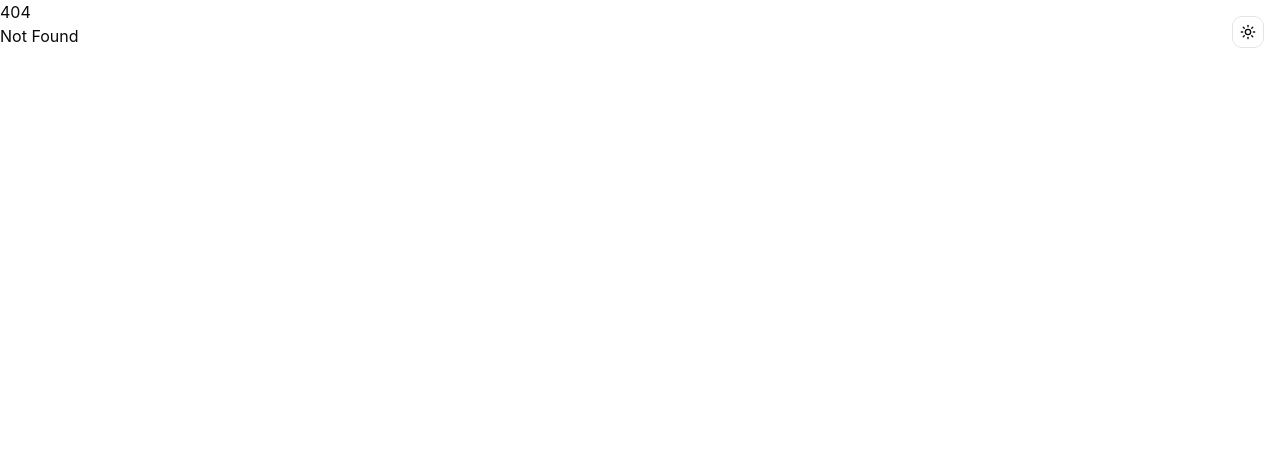
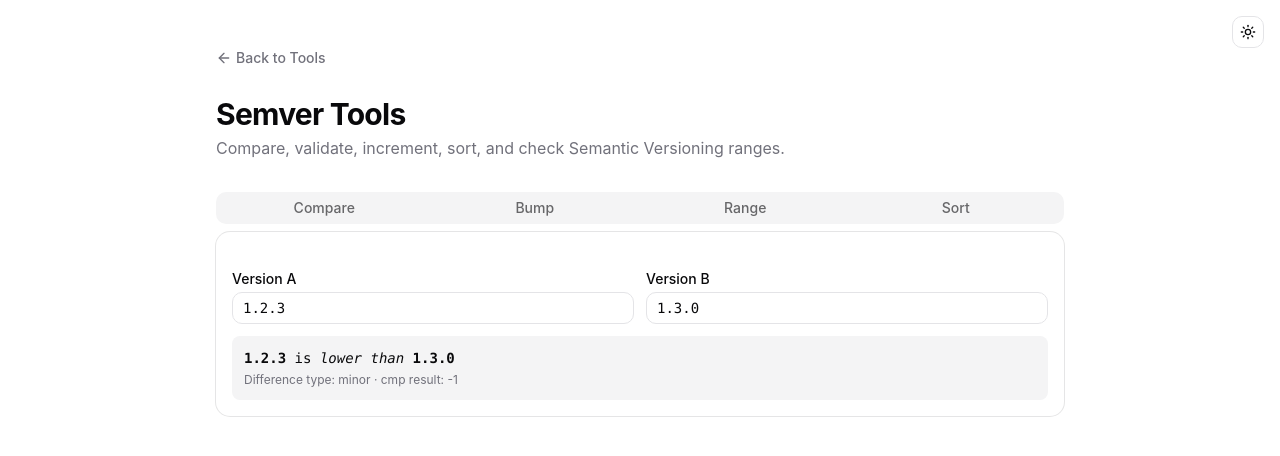
Before and after one commit to orykr/tool.ory.kr, a SvelteKit app in the folder frontend/: page /semver in a window 1280 px wide. Before the commit this address had no page. Shown: the top 456 px of the page. Built offline with nearby package versions, Linux system fonts and the light colour scheme.

Commit message:
feat(semver): add semver compare, bump, range, and sort tools

```diff
--- a/frontend/package.json
+++ b/frontend/package.json
@@ -37,6 +37,7 @@
 		"@lucide/svelte": "^1.11.0",
 		"@types/dompurify": "^3.0.5",
 		"@types/qrcode": "^1.5.6",
+		"@types/semver": "^7.7.1",
 		"bits-ui": "^2.18.0",
 		"clsx": "^2.1.1",
 		"cron-parser": "^5.5.0",
@@ -47,6 +48,7 @@
 		"marked": "^18.0.2",
 		"mode-watcher": "^1.1.0",
 		"qrcode": "^1.5.4",
+		"semver": "^7.7.4",
 		"sql-formatter": "^15.7.3",
 		"tailwind-merge": "^3.5.0",
 		"tailwind-variants": "^3.2.2",
--- a/frontend/src/routes/+page.svelte
+++ b/frontend/src/routes/+page.svelte
@@ -321,6 +321,11 @@
 			href: "/iso-duration",
 			title: "ISO 8601 Duration",
 			description: "Parse and build ISO 8601 duration strings (P1Y2DT3H)."
+		},
+		{
+			href: "/semver",
+			title: "Semver Tools",
+			description: "Compare, bump, sort, and check Semantic Versioning ranges."
 		}
 	];
 </script>
--- /dev/null
+++ b/frontend/src/routes/semver/+page.svelte
@@ -0,0 +1,247 @@
+<script lang="ts">
+	import * as Card from "$lib/components/ui/card/index.js";
+	import * as Tabs from "$lib/components/ui/tabs/index.js";
+	import * as Select from "$lib/components/ui/select/index.js";
+	import { Button } from "$lib/components/ui/button/index.js";
+	import { Input } from "$lib/components/ui/input/index.js";
+	import { Label } from "$lib/components/ui/label/index.js";
+	import { Textarea } from "$lib/components/ui/textarea/index.js";
+	import ArrowLeft from "@lucide/svelte/icons/arrow-left";
+	import CheckCircle from "@lucide/svelte/icons/check-circle";
+	import XCircle from "@lucide/svelte/icons/x-circle";
+	import Copy from "@lucide/svelte/icons/copy";
+	import Check from "@lucide/svelte/icons/check";
+	import semver from "semver";
+
+	let aVer = $state("1.2.3");
+	let bVer = $state("1.3.0");
+
+	let compareResult = $derived.by(() => {
+		const av = semver.valid(aVer);
+		const bv = semver.valid(bVer);
+		if (!av) return { ok: false as const, error: `Left version invalid: ${aVer}` };
+		if (!bv) return { ok: false as const, error: `Right version invalid: ${bVer}` };
+		const cmp = semver.compare(av, bv);
+		const verb = cmp === 0 ? "equal to" : cmp < 0 ? "lower than" : "greater than";
+		const diff = semver.diff(av, bv);
+		return {
+			ok: true as const,
+			cmp,
+			verb,
+			diff: diff ?? "(none)",
+			ltr: cmp < 0
+		};
+	});
+
+	let version = $state("1.2.3");
+	let level = $state<"major" | "minor" | "patch" | "prerelease" | "premajor" | "preminor" | "prepatch">("patch");
+	let preid = $state("");
+
+	let bumped = $derived.by(() => {
+		try {
+			const r = semver.inc(version, level, preid || undefined);
+			return r ?? "(invalid)";
+		} catch {
+			return "(invalid)";
+		}
+	});
+
+	let rangeVersion = $state("1.5.2");
+	let rangeExpr = $state("^1.0.0 || ~2.0");
+	let rangeResult = $derived.by(() => {
+		try {
+			const valid = semver.validRange(rangeExpr);
+			if (!valid) return { ok: false as const, error: "Invalid range." };
+			const matches = semver.satisfies(rangeVersion, rangeExpr);
+			return { ok: true as const, matches, normalized: valid };
+		} catch (e) {
+			return { ok: false as const, error: (e as Error).message };
+		}
+	});
+
+	let listInput = $state(
+		"1.2.3\n2.0.0\n1.0.0\n1.10.0\n2.1.0-beta.1\n1.5.0"
+	);
+	let sorted = $derived.by(() => {
+		const versions = listInput
+			.split(/\r?\n/)
+			.map((l) => l.trim())
+			.filter(Boolean);
+		const valid = versions.filter((v) => semver.valid(v));
+		const invalid = versions.filter((v) => !semver.valid(v));
+		return {
+			ascending: [...valid].sort(semver.compare),
+			descending: [...valid].sort(semver.rcompare),
+			invalid
+		};
+	});
+
+	let copied = $state<string | null>(null);
+	async function copy(key: string, value: string) {
+		await navigator.clipboard.writeText(value);
+		copied = key;
+		setTimeout(() => (copied = null), 1200);
+	}
+</script>
+
+<main class="container mx-auto max-w-4xl px-6 py-12">
+	<nav class="mb-6">
+		<a
+			href="/"
+			class="text-muted-foreground hover:text-foreground inline-flex items-center gap-1 text-sm font-medium transition-colors"
+		>
+			<ArrowLeft class="h-4 w-4" />
+			Back to Tools
+		</a>
+	</nav>
+
+	<header class="mb-8">
+		<h1 class="text-3xl font-bold tracking-tight">Semver Tools</h1>
+		<p class="text-muted-foreground mt-1">
+			Compare, validate, increment, sort, and check Semantic Versioning ranges.
+		</p>
+	</header>
+
+	<Tabs.Root value="compare">
+		<Tabs.List class="grid w-full grid-cols-4">
+			<Tabs.Trigger value="compare">Compare</Tabs.Trigger>
+			<Tabs.Trigger value="bump">Bump</Tabs.Trigger>
+			<Tabs.Trigger value="range">Range</Tabs.Trigger>
+			<Tabs.Trigger value="sort">Sort</Tabs.Trigger>
+		</Tabs.List>
+
+		<Tabs.Content value="compare">
+			<Card.Root>
+				<Card.Content class="space-y-3 pt-6">
+					<div class="grid gap-3 sm:grid-cols-2">
+						<div class="space-y-1.5">
+							<Label for="a">Version A</Label>
+							<Input id="a" bind:value={aVer} class="font-mono" />
+						</div>
+						<div class="space-y-1.5">
+							<Label for="b">Version B</Label>
+							<Input id="b" bind:value={bVer} class="font-mono" />
+						</div>
+					</div>
+					{#if compareResult.ok}
+						<div class="bg-muted rounded-md p-3">
+							<p class="font-mono text-sm">
+								<strong>{aVer}</strong> is <em>{compareResult.verb}</em> <strong>{bVer}</strong>
+							</p>
+							<p class="text-muted-foreground mt-1 text-xs">
+								Difference type: {compareResult.diff} · cmp result: {compareResult.cmp}
+							</p>
+						</div>
+					{:else}
+						<div class="border-destructive/50 bg-destructive/10 text-destructive rounded-md border p-3 text-sm">
+							{compareResult.error}
+						</div>
+					{/if}
+				</Card.Content>
+			</Card.Root>
+		</Tabs.Content>
+
+		<Tabs.Content value="bump">
+			<Card.Root>
+				<Card.Content class="space-y-3 pt-6">
+					<div class="grid gap-3 sm:grid-cols-3">
+						<div class="space-y-1.5">
+							<Label for="bv">Version</Label>
+							<Input id="bv" bind:value={version} class="font-mono" />
+						</div>
+						<div class="space-y-1.5">
+							<Label for="bl">Level</Label>
+							<Select.Root type="single" bind:value={level as never}>
+								<Select.Trigger id="bl" class="w-full">{level}</Select.Trigger>
+								<Select.Content>
+									{#each ["major","minor","patch","premajor","preminor","prepatch","prerelease"] as l (l)}
+										<Select.Item value={l}>{l}</Select.Item>
+									{/each}
+								</Select.Content>
+							</Select.Root>
+						</div>
+						<div class="space-y-1.5">
+							<Label for="pid">Pre-release id (optional)</Label>
+							<Input id="pid" bind:value={preid} class="font-mono" placeholder="alpha" />
+						</div>
+					</div>
+					<div class="bg-muted flex items-center justify-between rounded-md p-3">
+						<p class="font-mono">
+							{version} → <strong>{bumped}</strong>
+						</p>
+						<Button variant="ghost" size="sm" onclick={() => copy("b", bumped)}>
+							{#if copied === "b"}<Check />Copied{:else}<Copy />Copy{/if}
+						</Button>
+					</div>
+				</Card.Content>
+			</Card.Root>
+		</Tabs.Content>
+
+		<Tabs.Content value="range">
+			<Card.Root>
+				<Card.Content class="space-y-3 pt-6">
+					<div class="grid gap-3 sm:grid-cols-2">
+						<div class="space-y-1.5">
+							<Label for="rv">Version</Label>
+							<Input id="rv" bind:value={rangeVersion} class="font-mono" />
+						</div>
+						<div class="space-y-1.5">
+							<Label for="rr">Range</Label>
+							<Input id="rr" bind:value={rangeExpr} class="font-mono" />
+						</div>
+					</div>
+					{#if rangeResult.ok}
+						<div class="bg-muted rounded-md p-3">
+							<div class="flex items-center gap-2">
+								{#if rangeResult.matches}
+									<CheckCircle class="h-5 w-5 text-emerald-500" />
+									<span class="font-semibold">
+										{rangeVersion} satisfies {rangeExpr}
+									</span>
+								{:else}
+									<XCircle class="text-destructive h-5 w-5" />
+									<span class="font-semibold">
+										{rangeVersion} does not satisfy {rangeExpr}
+									</span>
+								{/if}
+							</div>
+							<p class="text-muted-foreground mt-1 font-mono text-xs">
+								Normalized: {rangeResult.normalized}
+							</p>
+						</div>
+					{:else}
+						<div class="border-destructive/50 bg-destructive/10 text-destructive rounded-md border p-3 text-sm">
+							{rangeResult.error}
+						</div>
+					{/if}
+				</Card.Content>
+			</Card.Root>
+		</Tabs.Content>
+
+		<Tabs.Content value="sort">
+			<Card.Root>
+				<Card.Content class="space-y-3 pt-6">
+					<div class="space-y-1.5">
+						<Label for="lv">Versions (one per line)</Label>
+						<Textarea id="lv" bind:value={listInput} class="min-h-32 font-mono text-sm" />
+					</div>
+					<div class="grid gap-3 md:grid-cols-2">
+						<div>
+							<p class="text-muted-foreground mb-1 text-xs">Ascending</p>
+							<pre class="bg-muted rounded-md p-2 font-mono text-xs">{sorted.ascending.join("\n")}</pre>
+						</div>
+						<div>
+							<p class="text-muted-foreground mb-1 text-xs">Descending</p>
+							<pre class="bg-muted rounded-md p-2 font-mono text-xs">{sorted.descending.join("\n")}</pre>
+						</div>
+					</div>
+					{#if sorted.invalid.length}
+						<p class="text-destructive text-xs">
+							Skipped invalid: {sorted.invalid.join(", ")}
+						</p>
+					{/if}
+				</Card.Content>
+			</Card.Root>
+		</Tabs.Content>
+	</Tabs.Root>
+</main>
```
Also changed, not shown: 2 other files (tests, documents, lock files or other folders).
